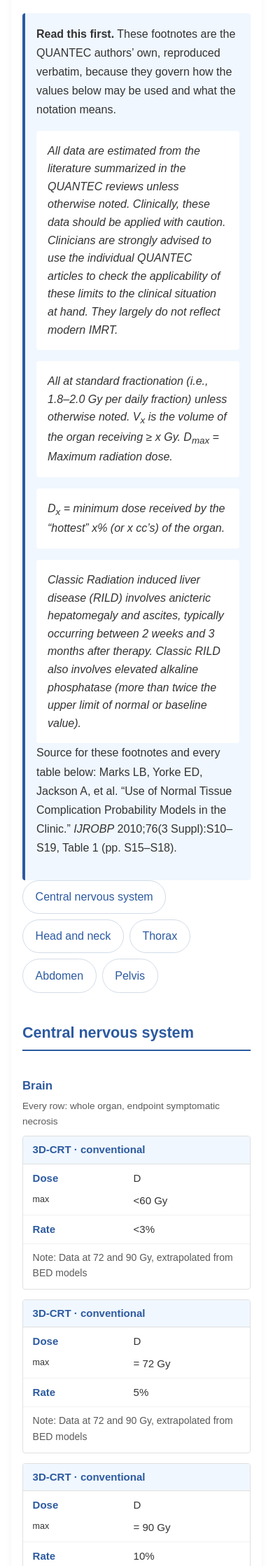
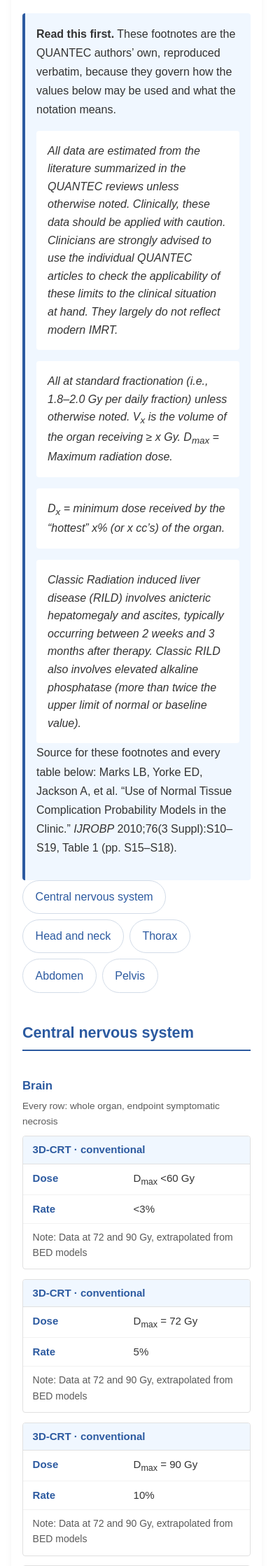
Before and after one commit to brianmanderson/QuantecWebSite, a Jekyll site: the page built from quantec.html, in a window 390 px wide. Shown: the part 4162-6400 px from the top of the page at 70% size. Built offline with Jekyll 4.4.1, drawn with Linux system fonts in a browser that asks for light colours.

Commit message:
Stop the stacked cells tearing subscripts out of the dose values
The mobile constraint cards laid each cell out as a CSS grid. Every in-flow
child of a grid container is a grid item, and each run of text between two
elements is wrapped in an anonymous one, so `V<sub>65</sub> &le;50%, ...` was
nine items rather than one value. Auto-placement dealt them into successive
grid cells, and a one-line dose rendered as a staircase with each subscript
stranded in the label column:

    Dose | V              Dose | D
      65 | <=50%, V        max | <65 Gy
      70 | <=35%, V
      75 | <=25%, V
      80 | <=15%

35 value cells across 14 of the 18 tables did this — every V20, Dmax and D90
on a phone. `sub` is the only element these cells ever contain.

Making the cell an inner table fixes it, because anonymous-table-box generation
wraps a cell's whole run of inline content in ONE anonymous cell, so the
subscripts stay inline where they belong. `table-layout: fixed` then does the
job `minmax(0, 1fr)` would do for a grid: an auto-sized column cannot shrink
below its content's min-content width, so a single unbreakable token puts a
floor under the whole table. That was the reported bladder defect — its Notes
cell says "size/shape/location", 128px with no break opportunity in it, which
held the table 5px past its wrapper at 375px, 20px at 360px and 60px at 320px.
The long V65/V70/V75/V80 dose row was not the cause.

`border-collapse` is inherited and the outer table sets `collapse`, in which a
table's own padding is ignored, so the inner tables set `separate` explicitly
or the labels lose their inset and sit against the card border.

Verified at 375px against the pre-fix rendering, all 218 cells: the only
properties that changed are cell height on the 35 torn cells (all decreases)
and width on bladder's 6 (299 -> 294, the overflow). Value-column offset,
first-line position, cell origin, separators, padding and the hidden-cell count
are identical everywhere. Torn subscripts 41 -> 0; wrapper clipping clean at
every width from 320 to 1280. The change is confined to the
`@media (max-width: 880px)` block, and above it `td` computes to `table-cell`
with `::before` content `none`, so the desktop tables are untouched.

The release gate's step 4 asserted that the stacked layout never clips, which
is what let this sit through eight review rounds; it now says otherwise and
sweeps below the breakpoint.

Co-Authored-By: Claude Opus 5 <noreply@anthropic.com>

```diff
--- a/assets/css/style.css
+++ b/assets/css/style.css
@@ -571,10 +571,34 @@ footer {
         padding: 0.25rem 0;
     }
 
+    /* Label column, then value column — but deliberately NOT grid or flex. Every in-flow child of
+       a grid container is a grid item, and each run of text between two elements is wrapped in an
+       anonymous one, so `V<sub>65</sub> &le;50%, V<sub>70</sub> &le;35%` is nine items, not one
+       value. Auto-placement dealt them into successive grid cells and a one-line dose rendered as
+       a staircase: bladder's second row read "Dose | V", then "65 | <=50%, V", then "70 | <=35%,
+       V" — each subscript stranded in the label column, away from the V it belongs to, and the
+       percentage beside it belonging to the level on the line above. 35 value cells across 14 of
+       the 18 tables did this; `sub` is the only element these cells ever contain. An inner table
+       is what fixes it: anonymous-table-box generation wraps a cell's whole run of inline content
+       in ONE anonymous cell, so the subscripts stay inline where they belong.
+
+       `table-layout: fixed` is doing the job `minmax(0, 1fr)` would do for a grid, and is needed
+       for the same reason: an auto-sized column cannot shrink below its content's min-content
+       width, so a single unbreakable token puts a floor under the whole table. The bladder Notes
+       cell says "size/shape/location", 128px with no break opportunity in it, which held the
+       table 5px wider than its wrapper at 375px — the only one of the 18 that overflowed. Fixed
+       layout takes the column widths from this rule instead and lets a long token spill into the
+       cell's own padding.
+
+       `border-collapse` is inherited and the outer table sets `collapse`, in which a table's own
+       padding is ignored — inherited, these cells lose their 0.85rem inset and the labels sit
+       against the card border. Hence the explicit `separate`. */
     .constraint-table td {
-        display: grid;
-        grid-template-columns: 8.5rem 1fr;
-        gap: 0.5rem;
+        display: table;
+        table-layout: fixed;
+        border-collapse: separate;
+        border-spacing: 0;
+        width: 100%;
         border-bottom: 1px solid #f2f2f2;
         padding: 0.5rem 0.85rem;
     }
@@ -606,9 +630,17 @@ footer {
         border-bottom: none;
     }
 
-    /* The column name, carried on each cell as data-label. */
+    /* The column name, carried on each cell as data-label. 8.5rem of width plus 0.5rem of padding
+       reproduces exactly the 8.5rem track and 0.5rem gap this was before the rule above stopped
+       being a grid — the value column starts at the same 157.6px it always did, at 375px. The
+       reset's `*` does not match pseudo-elements, so state the box-sizing rather than inherit an
+       assumption about it: content-box is what makes width and padding add up to the old 144px. */
     .constraint-table td::before {
         content: attr(data-label);
+        display: table-cell;
+        box-sizing: content-box;
+        width: 8.5rem;
+        padding-right: 0.5rem;
         font-weight: 600;
         color: #2c5aa0;
     }
```
Also changed, not shown: .claude/skills/release/SKILL.md.
